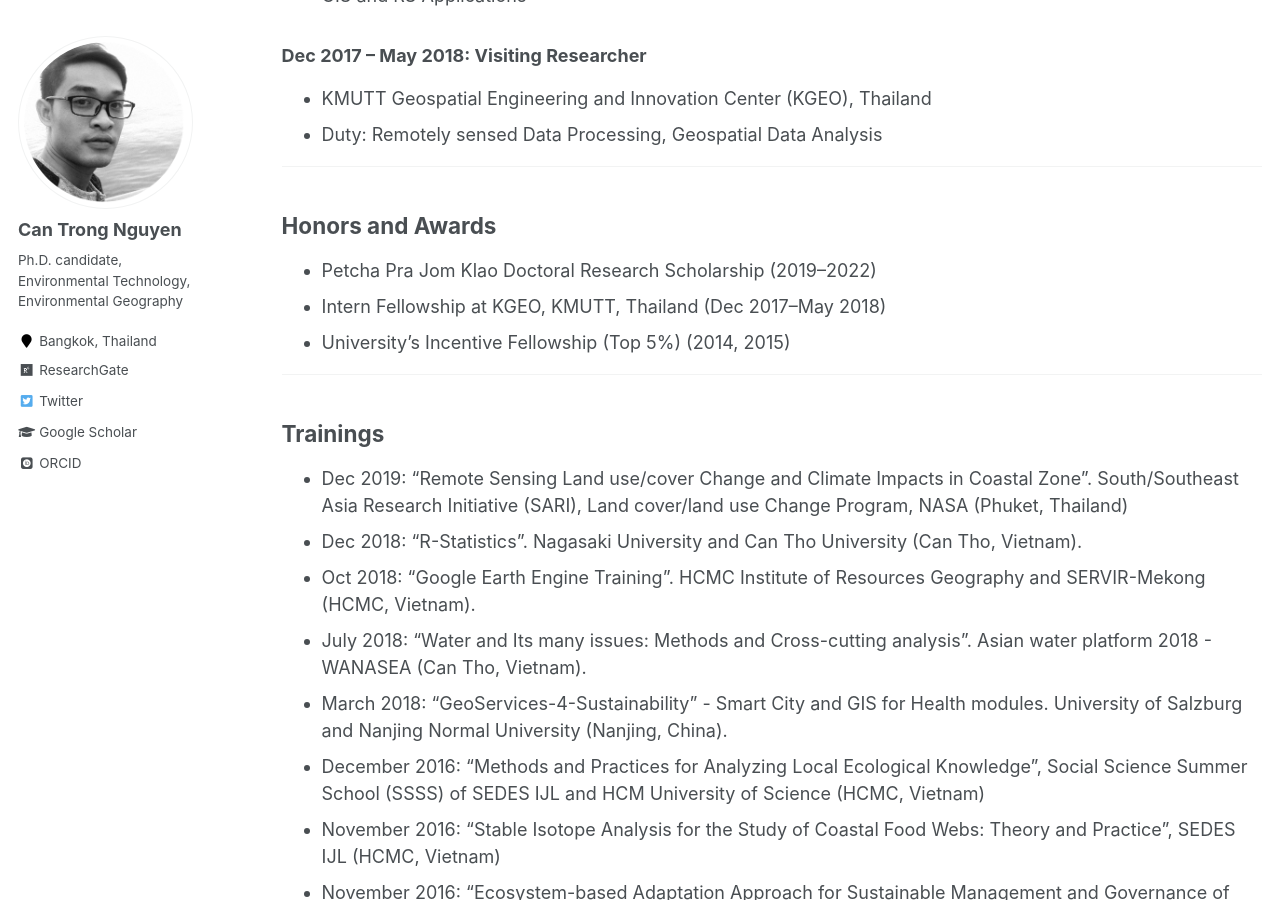
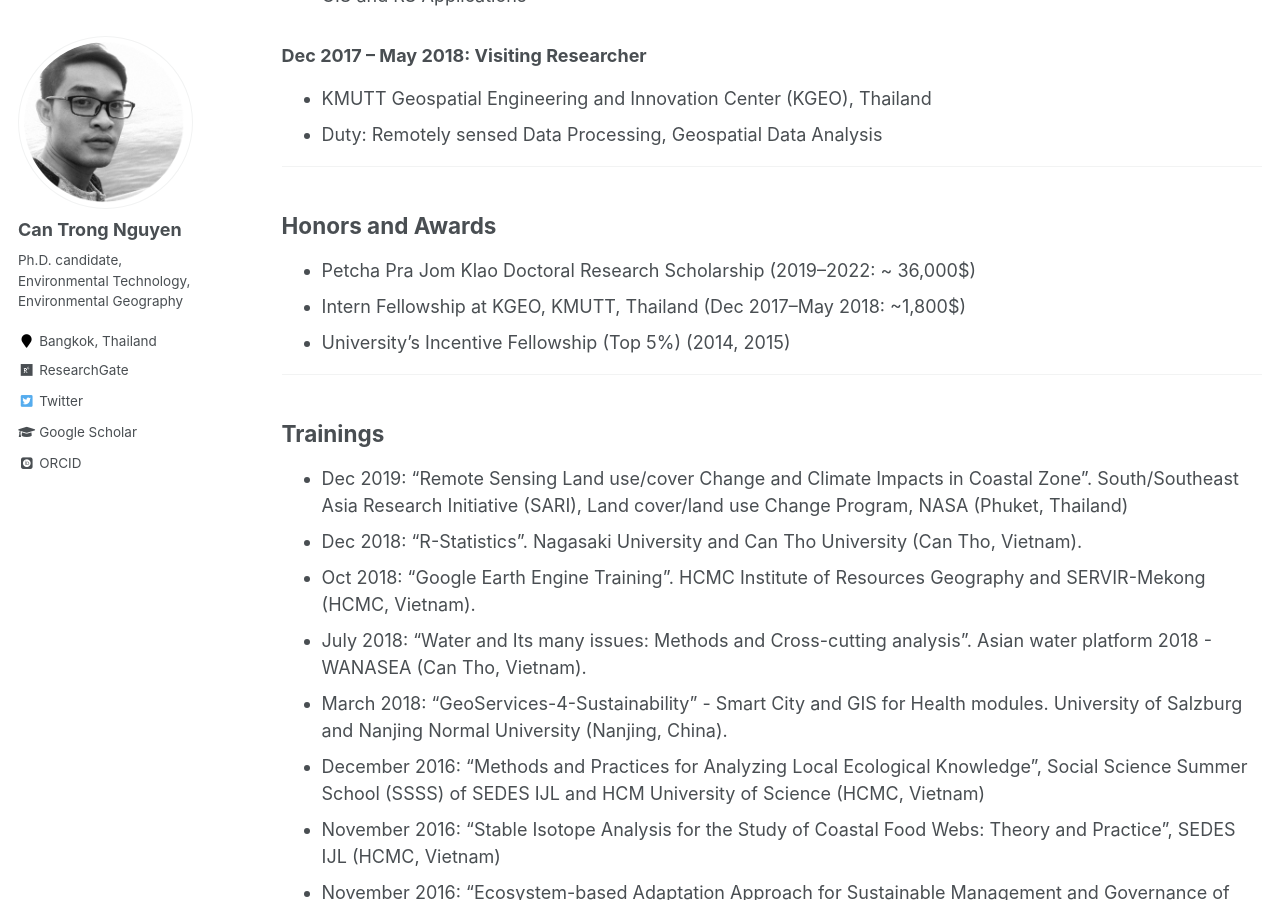
Before and after one commit to canng/oldsite, a Jekyll site: the page built from _pages/cv.md, in a window 1280 px wide and 900 px high, scrolled down 1435 px. Built offline with Jekyll 4.4.1, drawn with Linux system fonts in a browser that asks for light colours; some web fonts are replaced.

Commit message:
update cv

```diff
--- a/_pages/cv.md
+++ b/_pages/cv.md
@@ -49,8 +49,8 @@ redirect_from:
 <hr>
 
 ## Honors and Awards
-* Petcha Pra Jom Klao Doctoral Research Scholarship          (2019–2022)
-* Intern Fellowship at KGEO, KMUTT, Thailand                 (Dec 2017–May 2018)
+* Petcha Pra Jom Klao Doctoral Research Scholarship          (2019–2022: ~ 36,000$)
+* Intern Fellowship at KGEO, KMUTT, Thailand                 (Dec 2017–May 2018: ~1,800$)
 * University’s Incentive Fellowship (Top 5%)                 (2014, 2015)
 
 <hr>
```
